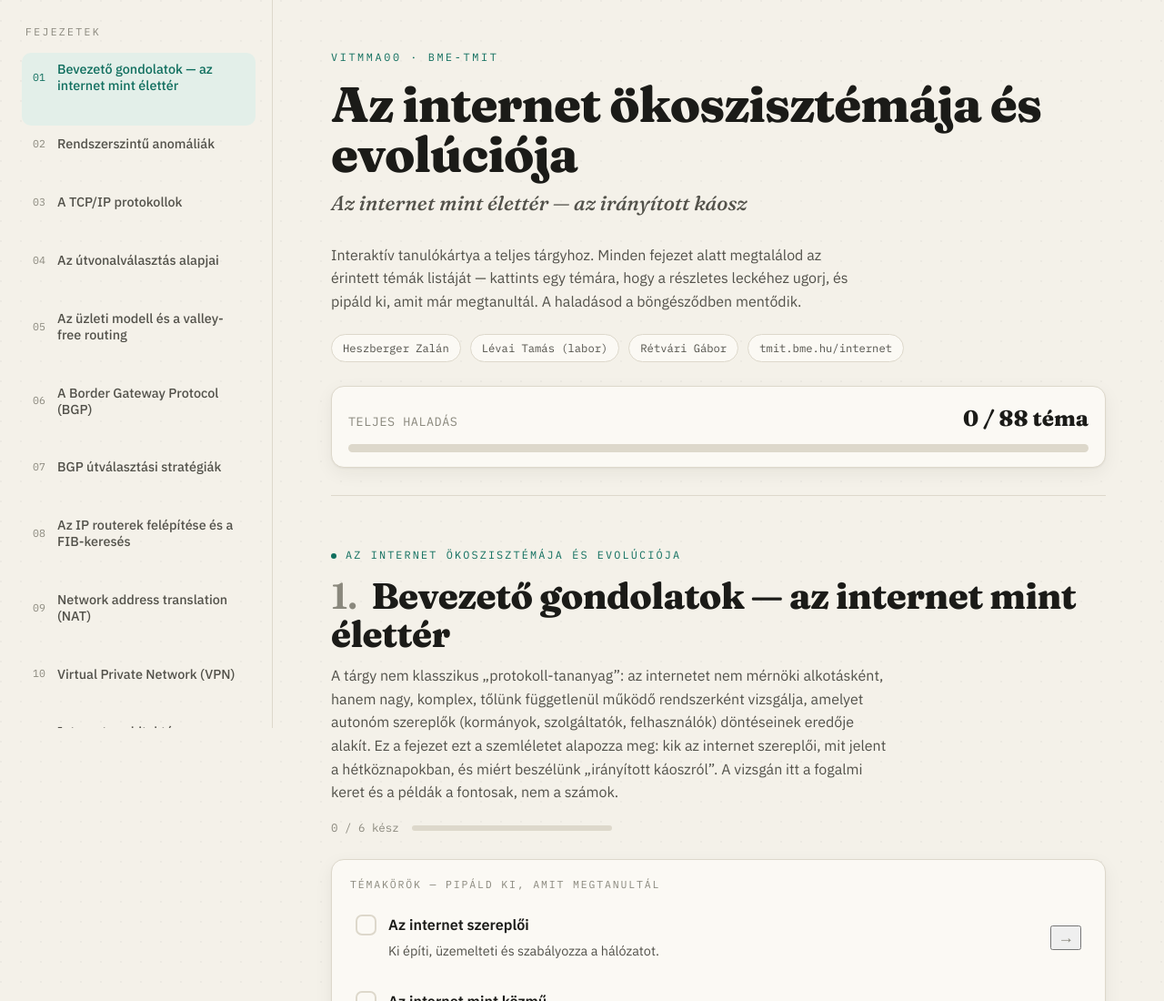
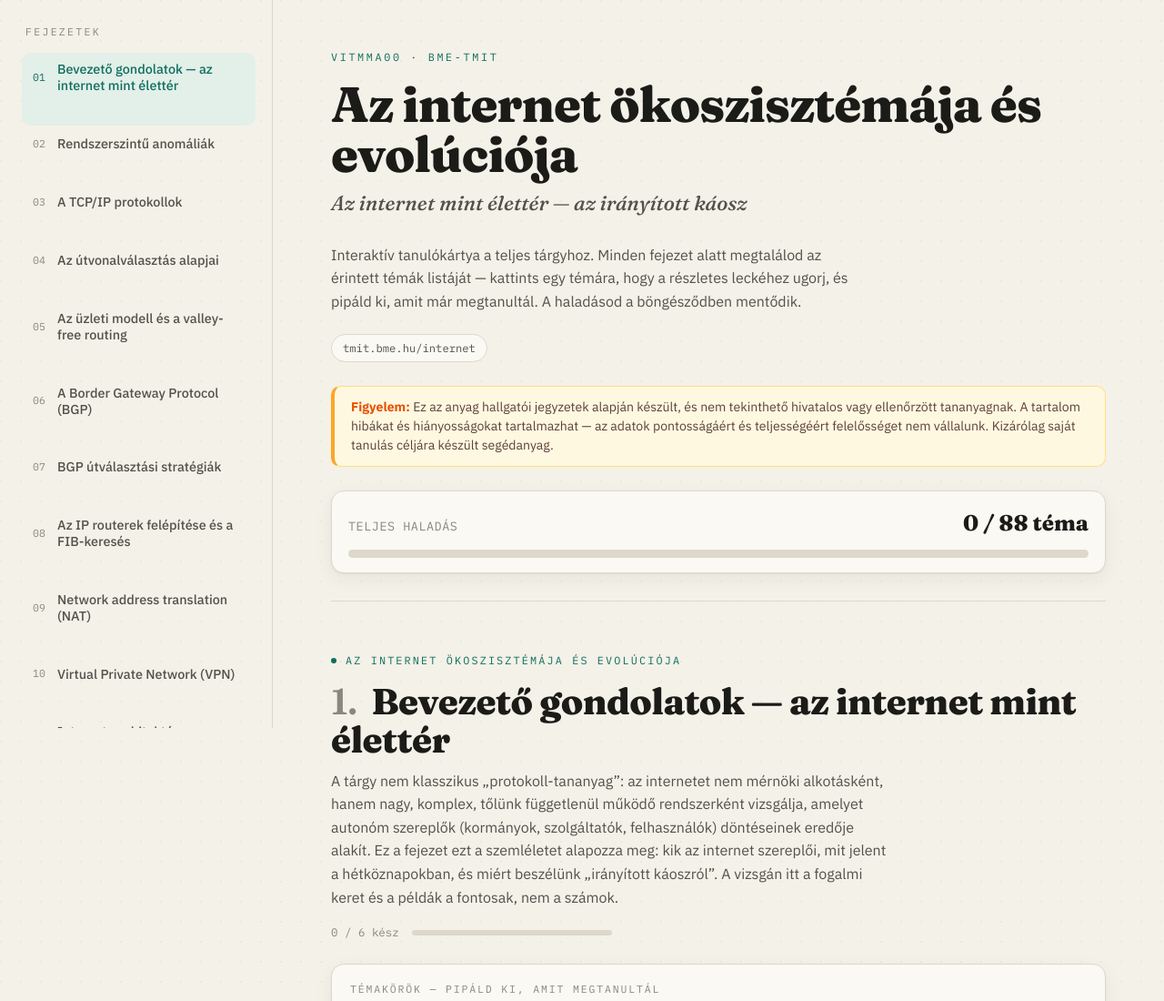
Before and after one commit to Mooky0/school, a plain HTML site: page index.html in a window 1280 px wide. Shown: the top 1100 px of the page at 91% size. Drawn offline with Linux system fonts and the light colour scheme.

Commit message:
disclaimer

```diff
--- a/index.html
+++ b/index.html
@@ -139,6 +139,10 @@
   .lesson table th{font-family:"IBM Plex Mono",monospace;font-size:.74rem;letter-spacing:.05em;text-transform:uppercase;color:var(--muted);font-weight:500}
   .lesson table tr:last-child td{border-bottom:none}
 
+  /* ---------- Disclaimer banner ---------- */
+  .disclaimer{background:#fff8e1;border:1px solid #ffe082;border-left:4px solid #f9a825;border-radius:10px;padding:12px 18px;margin:26px 0 0;font-size:.88rem;color:#5d4037;line-height:1.5}
+  .disclaimer strong{color:#e65100}
+
   /* ---------- Controls / footer ---------- */
   .tools{display:flex;flex-wrap:wrap;gap:10px;margin:30px 0 0;padding-top:20px;border-top:1px solid var(--line)}
   .btn{font-family:"IBM Plex Mono",monospace;font-size:.8rem;background:var(--paper-2);border:1px solid var(--line);color:var(--ink-soft);padding:8px 15px;border-radius:100px;cursor:pointer;transition:all .15s}
@@ -189,10 +193,10 @@
       <p class="sub">Az internet mint élettér — az irányított káosz</p>
       <p class="lead">Interaktív tanulókártya a teljes tárgyhoz. Minden fejezet alatt megtalálod az érintett témák listáját — kattints egy témára, hogy a részletes leckéhez ugorj, és pipáld ki, amit már megtanultál. A haladásod a böngésződben mentődik.</p>
       <div class="courseinfo">
-        <span class="pill">Heszberger Zalán</span>
-        <span class="pill">Lévai Tamás (labor)</span>
-        <span class="pill">Rétvári Gábor</span>
         <span class="pill">tmit.bme.hu/internet</span>
+      </div>
+      <div class="disclaimer">
+        <strong>Figyelem:</strong> Ez az anyag hallgatói jegyzetek alapján készült, és nem tekinthető hivatalos vagy ellenőrzött tananyagnak. A tartalom hibákat és hiányosságokat tartalmazhat — az adatok pontosságáért és teljességéért felelősséget nem vállalunk. Kizárólag saját tanulás céljára készült segédanyag.
       </div>
       <div class="overall">
         <div class="row">
```
